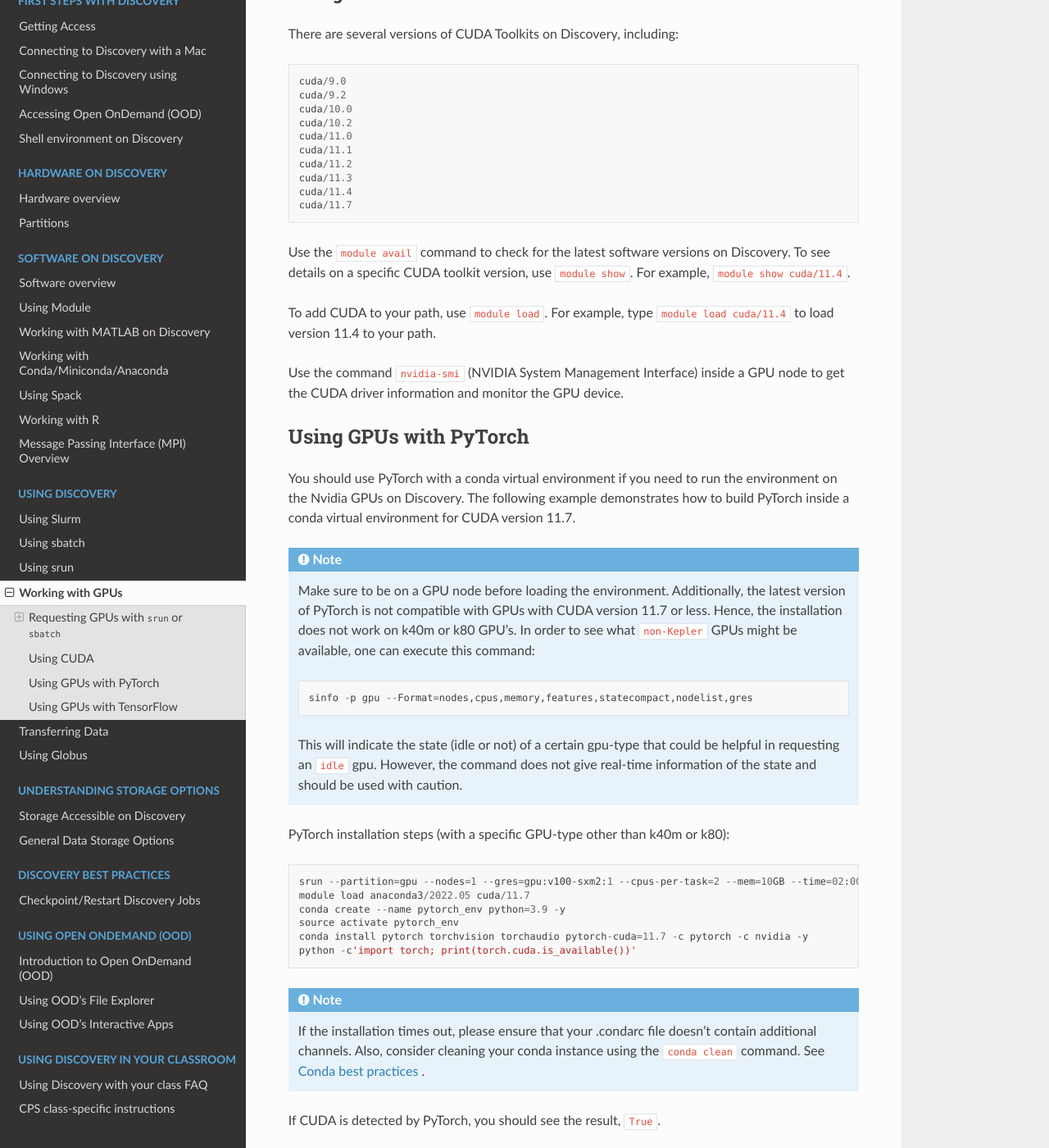
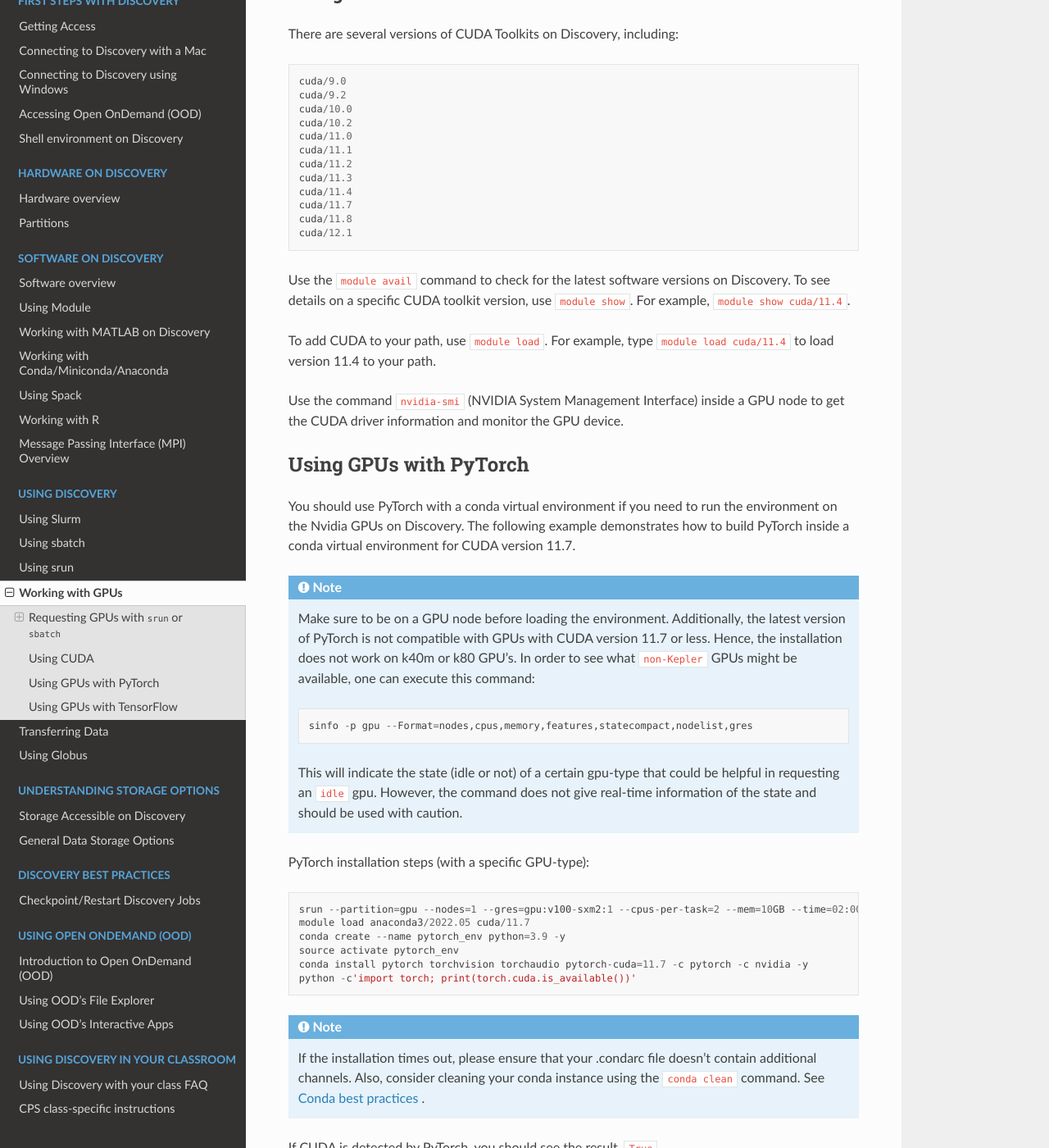
Before and after one commit to northeastern-rc/rc-public-documentation, a Sphinx documentation site: the page built from docs/source/using-discovery/workingwithgpu.rst, in a window 1280 px wide and 1400 px high, scrolled down 2272 px. Shown: the whole window at 82% size. Built offline with Sphinx 7.4.7 and the Read the Docs theme 2.0.0, drawn with Linux system fonts in a browser that asks for light colours.

Commit message:
Removed any reference to k40m & k80

```diff
--- a/docs/source/using-discovery/workingwithgpu.rst
+++ b/docs/source/using-discovery/workingwithgpu.rst
@@ -177,6 +177,8 @@
   cuda/11.3
   cuda/11.4
   cuda/11.7
+  cuda/11.8
+  cuda/12.1
 
 Use the ``module avail`` command to check for the latest software
 versions on Discovery. To see details on a specific CUDA toolkit
@@ -211,7 +213,7 @@
    command does not give real-time information of the state and should
    be used with caution.
 
-PyTorch installation steps (with a specific GPU-type other than k40m or k80)::
+PyTorch installation steps (with a specific GPU-type)::
 
   srun --partition=gpu --nodes=1 --gres=gpu:v100-sxm2:1 --cpus-per-task=2 --mem=10GB --time=02:00:00 --pty /bin/bash
   module load anaconda3/2022.05 cuda/11.7
```
